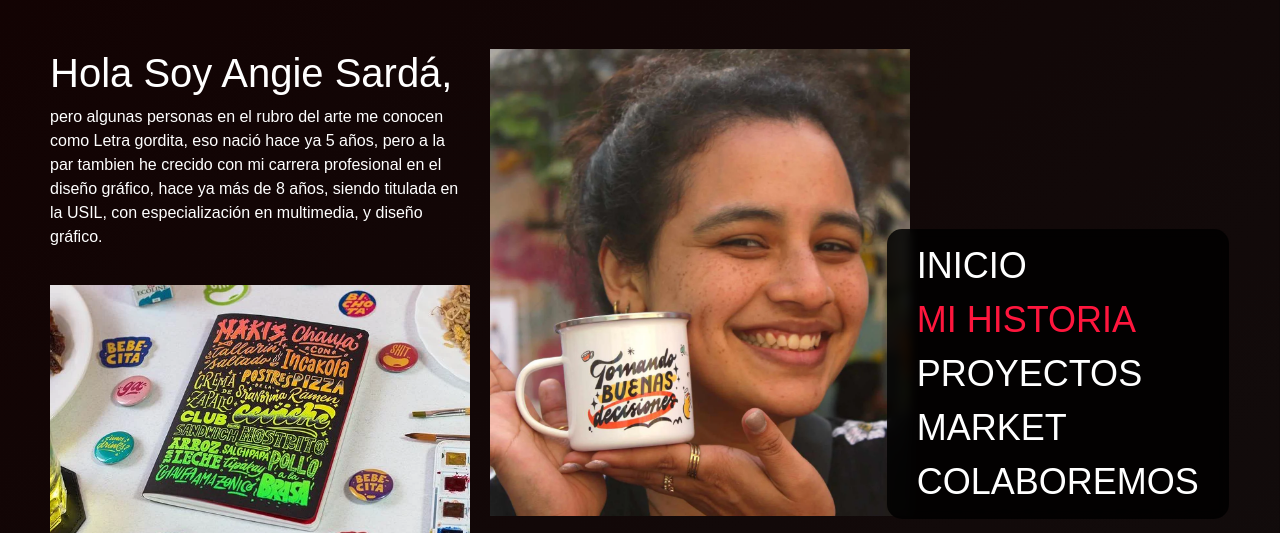
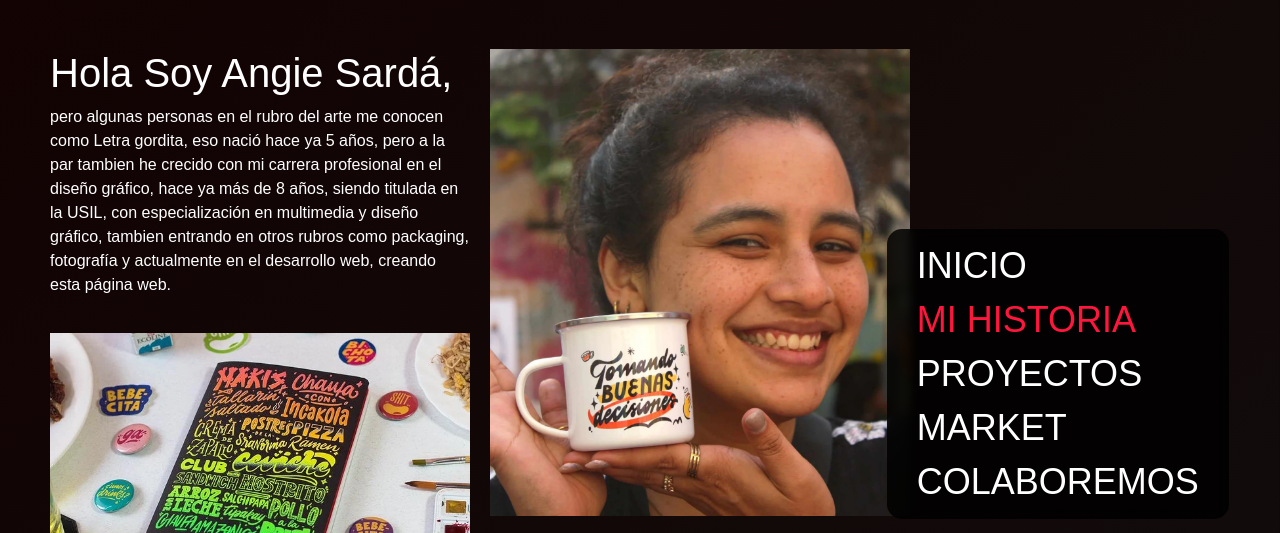
Before and after one commit to angieast5/PreEntrega2-Sard-, a website: page pages/mihistoria.html in a window 1280 px wide. Shown: the part 201-734 px from the top of the page. Drawn offline with nearby package versions, Linux system fonts and the light colour scheme; a web font is replaced by a local one.

Commit message:
correciones de html

```diff
--- a/pages/mihistoria.html
+++ b/pages/mihistoria.html
@@ -35,10 +35,7 @@
         <div class="columna1historia">
             <div class="foto1">
                 <h1> Hola Soy Angie Sardá,</h1>
-                <p class="texthistoria"> pero algunas personas en el rubro del arte me conocen
-                    como Letra gordita, eso nació hace ya 5 años, pero a la par tambien he crecido con mi carrera
-                    profesional en el diseño gráfico, hace ya más de 8 años, siendo titulada en la USIL, con
-                    especialización en multimedia, y diseño gráfico.</p>
+                <p class="texthistoria">pero algunas personas en el rubro del arte me conocen como Letra gordita, eso nació hace ya 5 años, pero a la par tambien he crecido con mi carrera profesional en el diseño gráfico, hace ya más de 8 años, siendo titulada en la USIL, con especialización en multimedia y diseño gráfico, tambien entrando en otros rubros como packaging, fotografía y actualmente en el desarrollo web, creando esta página web.</p>
             </div>
             <div class="foto1 angie2">
                 <img src="../img/Libreta serigrafiada.webp" alt="libretas serigrafiada en colores chicha">
@@ -75,7 +72,7 @@
                 <img src="../img/Angie 1.webp" alt="letrista y diseñadora Angie Sardá">
             </div>
             <div class="foto1 angie5">
-                <img src="../img/Libreta serigrafiada.webp" alt="libretas serigrafiada en colores chicha">
+                <img src="../img/Libreta serigrafiada.webp" alt="libretas serigrafiada en colores">
             </div>
             <div class="foto1 angie5">
                 <img src="../img/Tarjeta de presentacion.webp" alt="tarjeta de presentacion">
```
Also changed, not shown: index.html (+2 -2 lines).
